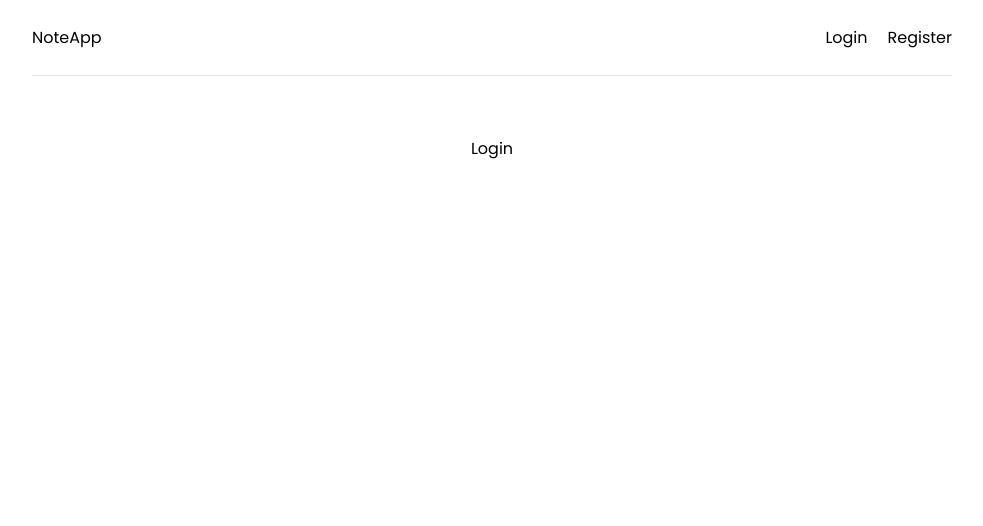
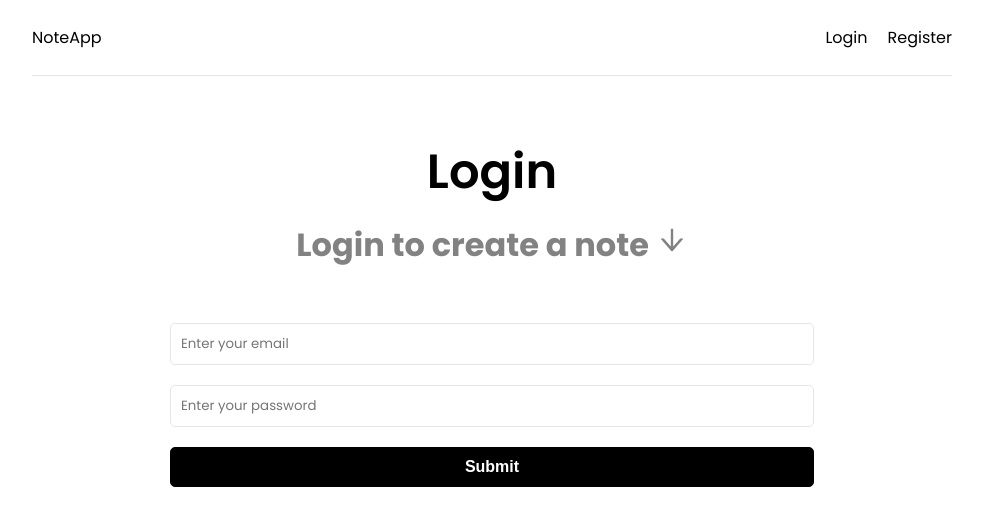
Before and after one commit to temisan0x/MERN, a React (Create React App) app in the folder client/: page /login in a window 1280 px wide. Shown: the top 526 px of the page, without its empty margins (148-1131 px from the left). Built offline with nearby package versions, Linux system fonts and the light colour scheme.

Commit message:
feat: created login features

```diff
--- a/client/src/pages/Login.jsx
+++ b/client/src/pages/Login.jsx
@@ -1,6 +1,55 @@
+import { useState } from "react";
+import { AiOutlineArrowDown} from 'react-icons/ai';
 function Login() {
+
+    const [formData, setFormData] = useState({
+        email: "",
+        password: "",
+    });
+
+    const { email, password} = formData;
+
+    function onChange(e) {
+        return setFormData((prevValue) => ({
+            ...prevValue,
+            [e.target.name]: e.target.value
+        }))
+    }
+
+    const onSubmit = (e) => {
+        e.preventDefault()
+    }
+
     return (
-        <div>Login</div>
+        <>
+            <section className="heading">
+                <h1>Login</h1>
+                <p>Login to create a note <AiOutlineArrowDown/></p>
+            </section>
+            <section className="form" onSubmit={onSubmit}>
+                <form>
+                    <div className="form-group">
+                        <input type="email"
+                            id="email"
+                            name="email"
+                            value={email}
+                            placeholder="Enter your email" className="form-control"
+                            onChange={onChange} />
+                    </div>
+                    <div className="form-group">
+                        <input type="password"
+                            id="password"
+                            name="password"
+                            value={password}
+                            placeholder="Enter your password" className="form-control"
+                            onChange={onChange} />
+                    </div>
+                    <div className="form-group">
+                        <button className="btn btn-block" type="submit">Submit</button>
+                    </div>
+                </form>
+            </section>
+        </>
     )
 }
 
--- a/client/src/pages/Register.jsx
+++ b/client/src/pages/Register.jsx
@@ -1,5 +1,5 @@
-import { useState } from "react"
-
+import { useState } from "react";
+import { AiOutlineArrowDown} from 'react-icons/ai';
 function Register() {
 
     const [formData, setFormData] = useState({
@@ -26,7 +26,7 @@
         <>
             <section className="heading">
                 <h1>Register</h1>
-                <p>Please create an account</p>
+                <p>Please create an account <AiOutlineArrowDown/></p>
             </section>
             <section className="form" onSubmit={onSubmit}>
                 <form>
```
